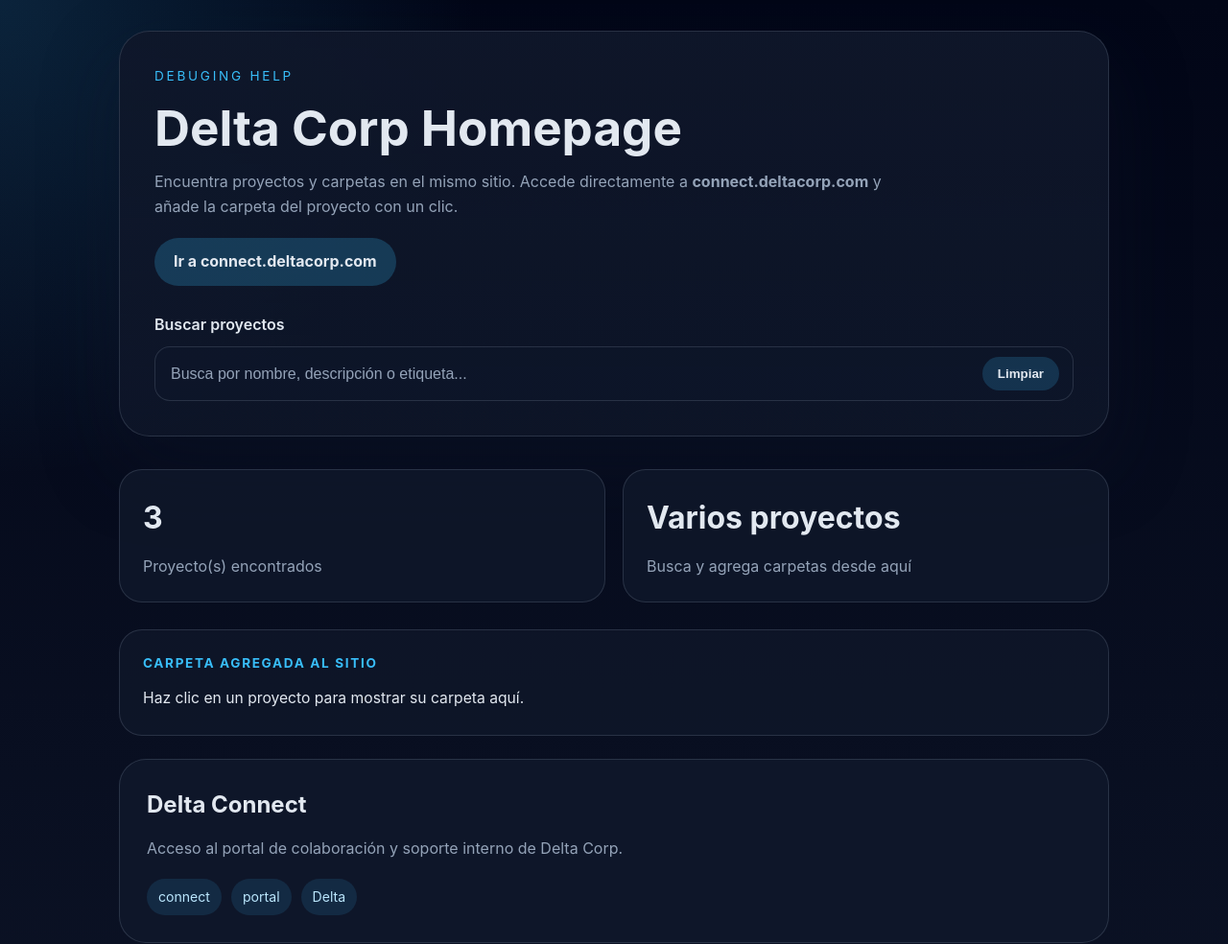
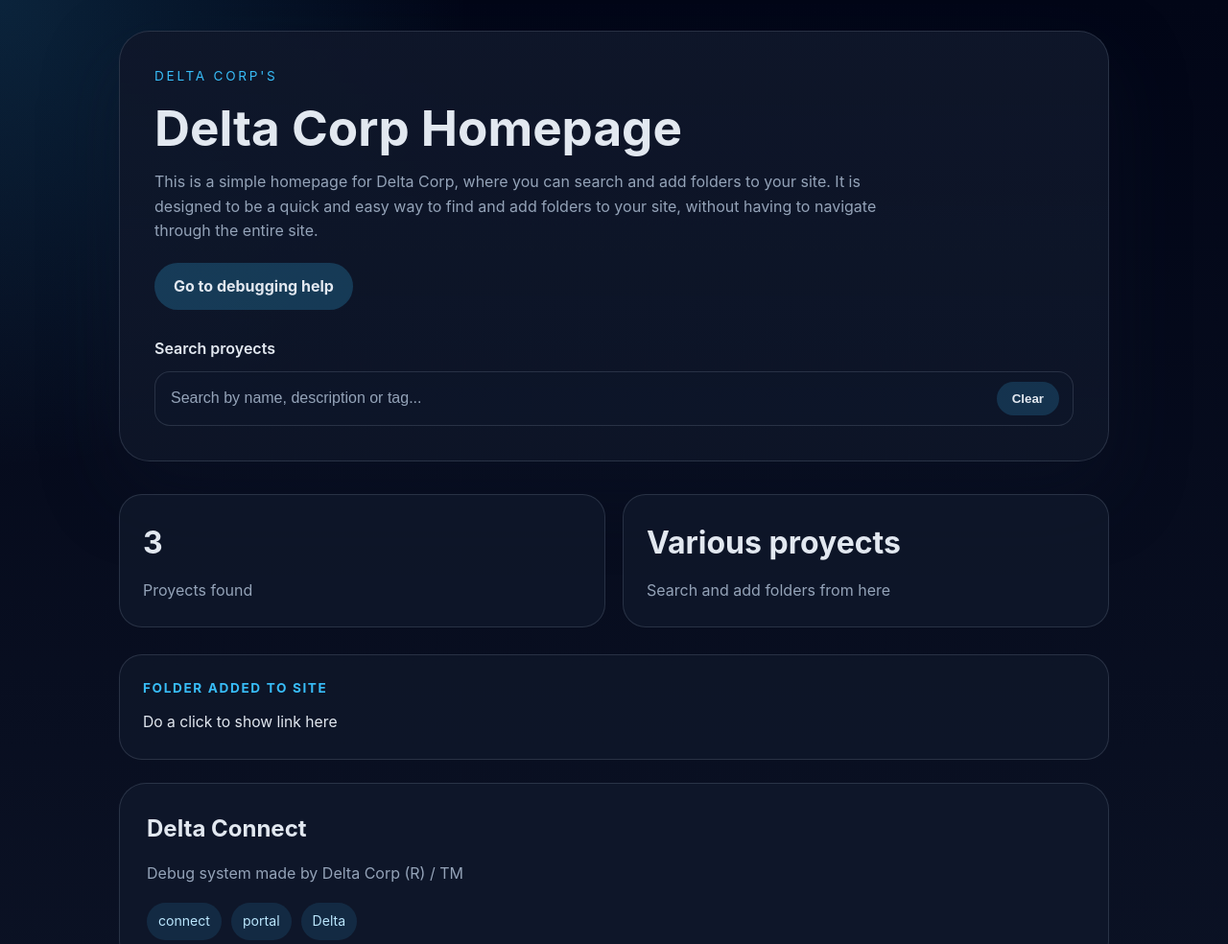
Before and after one commit to Delta-Corp15/home, a plain HTML site: page index.html in a window 1280 px wide. Shown: the top 984 px of the page at 96% size. Drawn offline with Linux system fonts and the light colour scheme.

Commit message:
translate

```diff
--- a/index.html
+++ b/index.html
@@ -10,18 +10,21 @@
     <div class="page-shell">
         <header class="hero">
             <div class="hero-content">
-                <p class="eyebrow">Debuging help</p>
+                <p class="eyebrow">Delta Corp's</p>
                 <h1>Delta Corp Homepage</h1>
-                <p class="hero-copy">Encuentra proyectos y carpetas en el mismo sitio. Accede directamente a <strong>connect.deltacorp.com</strong> y añade la carpeta del proyecto con un clic.</p>
+                <p class="hero-copy">
+                    This is a simple homepage for Delta Corp, where you can search and add folders to your site.
+                    It is designed to be a quick and easy way to find and add folders to your site, without having to navigate through the entire site.
+                </p>
                 <div class="hero-actions">
-                    <a class="button-link" href="https://connect.deltacorp.com" target="_blank" rel="noreferrer noopener">Ir a connect.deltacorp.com</a>
+                    <a class="button-link" href="https://delta-corp15.github.io/connect/" target="_blank" rel="noreferrer noopener">Go to debugging help</a>
                 </div>
             </div>
             <div class="search-panel">
-                <label for="searchInput">Buscar proyectos</label>
+                <label for="searchInput">Search proyects</label>
                 <div class="search-box">
-                    <input id="searchInput" type="text" placeholder="Busca por nombre, descripción o etiqueta..." autocomplete="off">
-                    <button id="clearBtn" type="button">Limpiar</button>
+                    <input id="searchInput" type="text" placeholder="Search by name, description or tag..." autocomplete="off">
+                    <button id="clearBtn" type="button">Clear</button>
                 </div>
             </div>
         </header>
@@ -30,27 +33,23 @@
             <section class="stats">
                 <article>
                     <h2 id="resultCount">1</h2>
-                    <p>Proyecto(s) encontrados</p>
+                    <p>Proyects found</p>
                 </article>
                 <article>
-                    <h2>Varios proyectos</h2>
-                    <p>Busca y agrega carpetas desde aquí</p>
+                    <h2>Various proyects</h2>
+                    <p>Search and add folders from here</p>
                 </article>
             </section>
 
             <section class="selection-panel">
-                <p class="selected-label">Carpeta agregada al sitio</p>
-                <div class="selected-folder" id="selectedFolder">Haz clic en un proyecto para mostrar su carpeta aquí.</div>
+                <p class="selected-label">Folder added to site</p>
+                <div class="selected-folder" id="selectedFolder">Do a click to show link here</div>
             </section>
 
             <section class="project-grid" id="projectsList">
                 <!-- Los proyectos se cargan con JavaScript -->
             </section>
         </main>
-
-        <footer>
-            <p>Debuging help para encontrar proyectos y carpetas sin enfocarse demasiado en un solo tema.</p>
-        </footer>
     </div>
 
     <script src="script.js"></script>
--- a/script.js
+++ b/script.js
@@ -1,9 +1,9 @@
 const projects = [
     {
         title: 'Delta Connect',
-        description: 'Acceso al portal de colaboración y soporte interno de Delta Corp.',
+        description: 'Debug system made by Delta Corp (R) / TM',
         tags: ['connect', 'portal', 'Delta'],
-        folder: 'https://connect.deltacorp.com',
+        folder: 'http://connect.deltacorp.com/',
     },
     {
         title: 'OS',
@@ -27,7 +27,7 @@ const selectedFolderElement = document.getElementById('selectedFolder');
 
 function renderProjects(items) {
     projectsList.innerHTML = items.map(project => {
-        const description = project.description || 'Descripción pendiente';
+        const description = project.description || 'No description';
         const tags = project.tags.map(tag => `<span class="tag">${tag}</span>`).join('');
         return `
             <article class="project-card" data-folder="${project.folder || ''}">
@@ -59,8 +59,8 @@ function updateSelectedFolder(card) {
     const href = folder && folder.startsWith('http') ? folder : folder;
 
     selectedFolderElement.innerHTML = hasFolder
-        ? `Proyecto <strong>${title}</strong> agregado: <a href="${href}" target="_blank" rel="noreferrer noopener">${folder}</a>`
-        : `Proyecto <strong>${title}</strong> agregado: no hay carpeta disponible para este proyecto.`;
+        ? `Proyect <strong>${title}</strong> added: <a href="${href}" target="_blank" rel="noreferrer noopener">${folder}</a>`
+        : `Proyect <strong>${title}</strong> added: no folder.`;
 
     document.querySelectorAll('.project-card.active').forEach(item => item.classList.remove('active'));
     card.classList.add('active');
```
Also changed, not shown: 1 other file.
